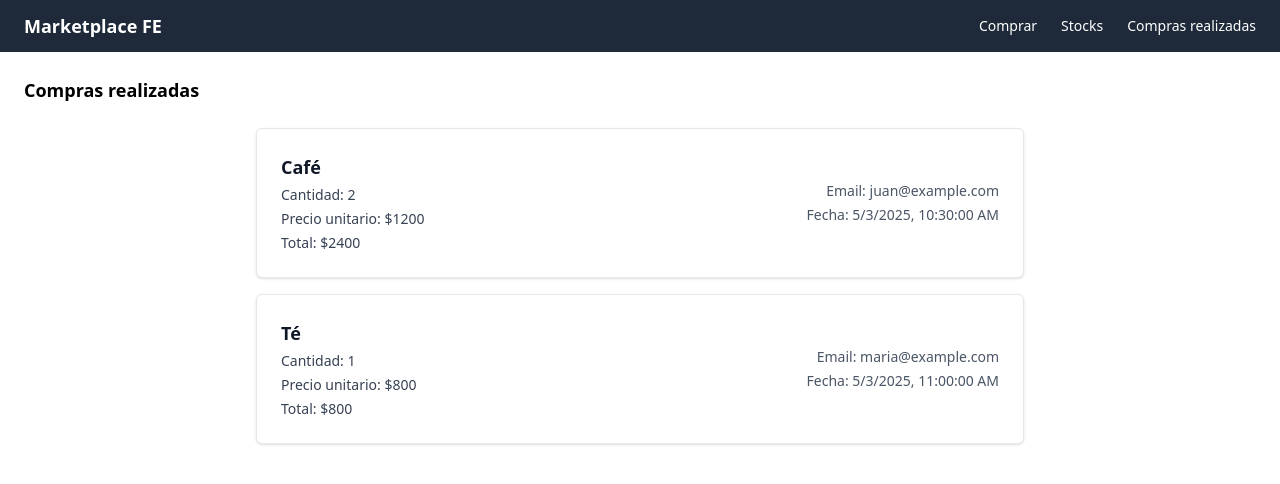
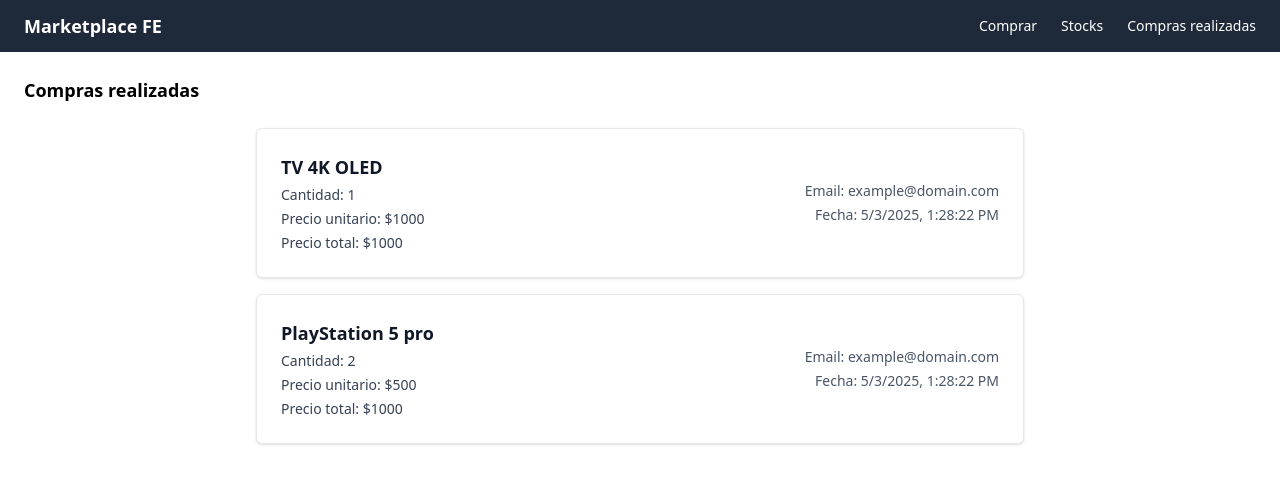
Before and after one commit to lucashmunoz/marketplace-fe, a React (Vite) app: page /compras-realizadas in a window 1280 px wide. Shown: the top 484 px of the page. Built offline with nearby package versions, Linux system fonts and the light colour scheme.

Commit message:
feat: add purchases fake api call

```diff
--- a/src/pages/Order.tsx
+++ b/src/pages/Order.tsx
@@ -1,7 +1,7 @@
 import { useEffect, useState } from "react";
-import { Product } from "../types/Products";
 import Skeleton from "react-loading-skeleton";
 import "react-loading-skeleton/dist/skeleton.css";
+import { Product } from "../types/products";
 
 const mockedItems: Product[] = [
   {
--- a/src/pages/Purchases.tsx
+++ b/src/pages/Purchases.tsx
@@ -1,43 +1,80 @@
-import { useState } from "react";
+import { useEffect, useState } from "react";
+import Skeleton from "react-loading-skeleton";
+import "react-loading-skeleton/dist/skeleton.css";
+import { Purchase } from "../types/purchases";
 
-interface Purchase {
-  id: string;
-  productName: string;
-  quantity: number;
-  unitPrice: number;
-  totalPrice: number;
-  email: string;
-  date: string; // ISO string
-}
-
-const initialPurchases: Array<Purchase> = [
+const mockedPurchases: Array<Purchase> = [
   {
-    id: "1",
-    productName: "Café",
-    quantity: 2,
-    unitPrice: 1200,
-    totalPrice: 2400,
-    email: "juan@example.com",
-    date: "2025-05-03T10:30:00"
+    id: "be3bf719-b652-454a-82e1-b5341769d17c",
+    item_id: "59bc398f-85ed-44b3-8e31-0289bc1c75c1",
+    quantity: 1,
+    email: "example@domain.com",
+    unit_price: 1000.0,
+    total_price: 1000.0,
+    date: "2025-05-03T13:28:22.185820800",
+    description: "TV 4K OLED"
   },
   {
-    id: "2",
-    productName: "Té",
-    quantity: 1,
-    unitPrice: 800,
-    totalPrice: 800,
-    email: "maria@example.com",
-    date: "2025-05-03T11:00:00"
+    id: "f0733bd3-323e-487e-a8c8-4c1cde8577cd",
+    item_id: "05ceeccd-26e4-4b9e-bf08-aaf2374b75e4",
+    quantity: 2,
+    email: "example@domain.com",
+    unit_price: 500.0,
+    total_price: 1000.0,
+    date: "2025-05-03T13:28:22.185820800",
+    description: "PlayStation 5 pro"
   }
 ];
 
+const PurchasesSkeleton = () => (
+  <div className="flex w-full max-w-3xl flex-col gap-4">
+    {[...Array(2)].map((_, i) => (
+      <div
+        key={i}
+        className="flex flex-col justify-between gap-4 rounded-md border border-gray-200 bg-white p-6 shadow-sm sm:flex-row sm:items-center"
+      >
+        <div className="w-full space-y-2">
+          <Skeleton height={20} width={100} />
+          <Skeleton height={16} width={140} />
+          <Skeleton height={16} width={180} />
+          <Skeleton height={16} width={120} />
+        </div>
+        <div className="w-full space-y-2 text-right sm:w-auto">
+          <Skeleton height={16} width={200} />
+          <Skeleton height={16} width={180} />
+        </div>
+      </div>
+    ))}
+  </div>
+);
+
 const Purchases = () => {
-  const [purchases] = useState(initialPurchases);
+  const [purchases, setPurchases] = useState<Purchase[]>([]);
+  const [loading, setLoading] = useState(true);
+
+  useEffect(() => {
+    const fetchPurchases = async () => {
+      setLoading(true);
+      const response = await new Promise<Purchase[]>((resolve) => {
+        setTimeout(() => {
+          resolve(mockedPurchases);
+        }, 1000);
+      });
+
+      setPurchases(response);
+      setLoading(false);
+    };
+
+    fetchPurchases();
+  }, []);
 
   return (
     <div className="flex w-full flex-col items-center justify-center gap-6">
       <h2 className="w-full text-lg font-semibold">Compras realizadas</h2>
 
+      {loading ? (
+        <PurchasesSkeleton />
+      ) : (
         <div className="flex w-full max-w-3xl flex-col gap-4">
           {purchases.map((purchase) => (
             <div
@@ -46,17 +83,18 @@ const Purchases = () => {
             >
               <div className="space-y-1">
                 <div className="text-lg font-semibold text-gray-900">
-                {purchase.productName}
+                  {purchase.description}
                 </div>
                 <div className="text-sm text-gray-700">
                   <span className="font-medium">Cantidad:</span> {purchase.quantity}
                 </div>
                 <div className="text-sm text-gray-700">
                   <span className="font-medium">Precio unitario:</span> $
-                {purchase.unitPrice}
+                  {purchase.unit_price}
                 </div>
                 <div className="text-sm text-gray-700">
-                <span className="font-medium">Total:</span> ${purchase.totalPrice}
+                  <span className="font-medium">Precio total:</span> $
+                  {purchase.total_price}
                 </div>
               </div>
               <div className="space-y-1 text-right text-sm text-gray-600">
@@ -71,6 +109,7 @@ const Purchases = () => {
             </div>
           ))}
         </div>
+      )}
     </div>
   );
 };
--- a/src/pages/Stocks.tsx
+++ b/src/pages/Stocks.tsx
@@ -1,6 +1,6 @@
 import { useEffect, useState } from "react";
 import Skeleton from "react-loading-skeleton";
-import { Product } from "../types/Products";
+import { Product } from "../types/products";
 // import api, { endpoints } from "../api";
 
 const mockedItems: Product[] = [
--- /dev/null
+++ b/src/types/purchases.ts
@@ -0,0 +1,10 @@
+export interface Purchase {
+  id: string;
+  item_id: string;
+  quantity: number;
+  email: string;
+  unit_price: number;
+  total_price: number;
+  date: string;
+  description: string;
+}
```
Lines whose indentation alone changed are shown as unchanged.
